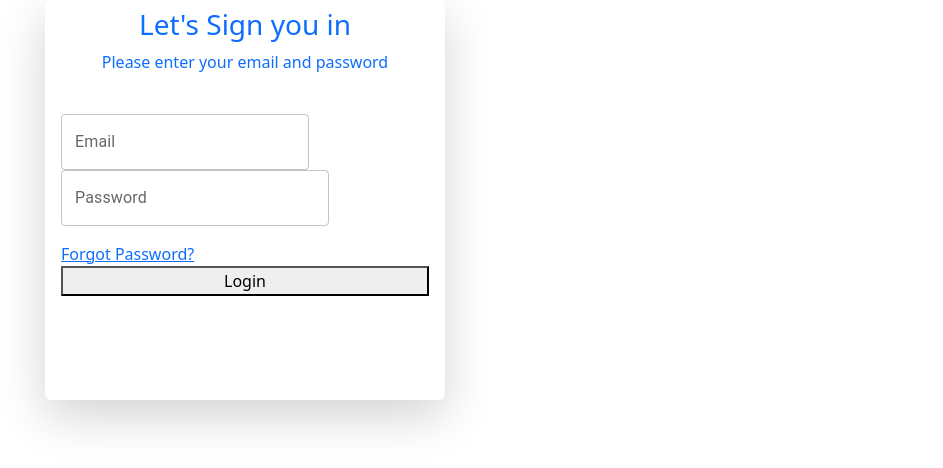
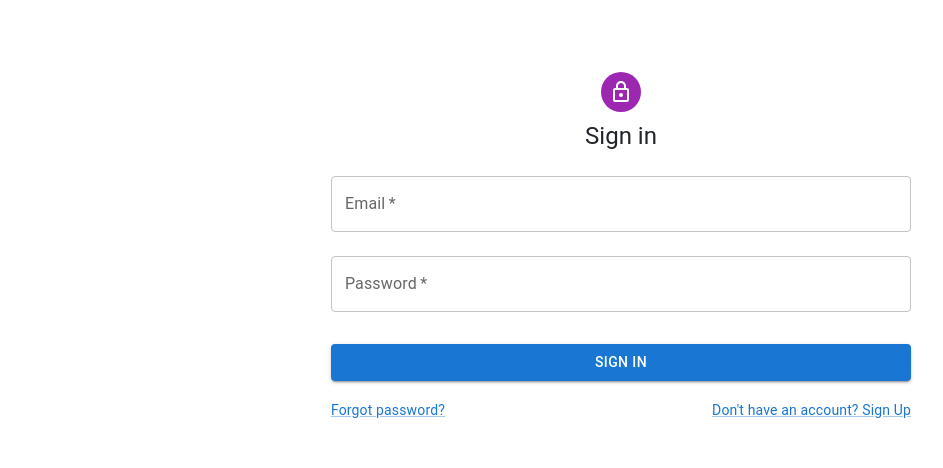
Before and after one commit to arthropodas/django-reactjs, a React (Create React App) app in the folder sample/: page / in a window 1280 px wide. Shown: the top 468 px of the page, without its empty margins (19-962 px from the left). Built offline with nearby package versions, Linux system fonts and the light colour scheme; some icons are missing.

Commit message:
login completer

```diff
--- a/sample/package.json
+++ b/sample/package.json
@@ -5,6 +5,7 @@
   "dependencies": {
     "@emotion/react": "^11.11.1",
     "@emotion/styled": "^11.11.0",
+    "@mui/icons-material": "^5.15.0",
     "@mui/material": "^5.15.0",
     "@testing-library/jest-dom": "^5.17.0",
     "@testing-library/react": "^13.4.0",
--- a/sample/src/Login/login.js
+++ b/sample/src/Login/login.js
@@ -1,21 +1,25 @@
 // Inside your Login component
-import React, { useState } from 'react';
-import 'bootstrap/dist/css/bootstrap.min.css';
-import { useForm } from 'react-hook-form';
-import { Icon } from 'react-icons-kit';
-import { eyeOff } from 'react-icons-kit/feather/eyeOff';
-import { eye } from 'react-icons-kit/feather/eye';
-import MuiTextField from '../components/common/MuiTextField';
-import Box from '@mui/material/Box';
-import { createTheme,ThemeProvider } from '@mui/material/styles';
-import { Container } from '@mui/material';
-
+import React  from "react";
+import "bootstrap/dist/css/bootstrap.min.css";
+import { useForm } from "react-hook-form";
+import MuiTextField from "../components/common/MuiTextField";
+import Box from "@mui/material/Box";
+import Grid from "@mui/material/Grid";
+import Link from "@mui/material/Link"
+import { createTheme, ThemeProvider } from "@mui/material/styles";
+import { Container } from "@mui/material";
+import LockOutlinedIcon from "@mui/icons-material/LockOutlined";
+import Avatar from "@mui/material/Avatar";
+import Button from "@mui/material/Button";
+import Typography from "@mui/material/Typography";
 
 const defaultTheme = createTheme();
 const Login = () => {
-  const { register, handleSubmit, formState: { errors } } = useForm({ mode: 'onChange' });
-  const [errorMessage, setErrorMessage] = useState('');
-  const [passwordVisibility, setPasswordVisibility] = useState(false);
+  const {
+    register,
+    handleSubmit,
+    formState: { errors },
+  } = useForm({ mode: "onChange" });
 
   const onSubmit = (data, event) => {
     event.preventDefault(); // Prevent the default form submission behavior
@@ -26,79 +30,88 @@
     };
 
     // Now formData contains email and password
-    console.log('Form Data:', formData);
+    console.log("Form Data:", formData);
     // You can proceed to send this data to the server or perform other actions.
-  };
-
-  const togglePasswordVisibility = () => {
-    setPasswordVisibility(!passwordVisibility);
   };
 
   const isFormValid = Object.keys(errors).length === 0; // Check if there are no errors
 
   return (
-<ThemeProvider theme = {defaultTheme}>
-<Container>
+    <ThemeProvider theme={defaultTheme}>
+      <Container>
+        <Box
+          sx={{
+            marginTop: 8,
+            display: "flex",
+            flexDirection: "column",
+            alignItems: "center",
+          }}
+        >
+          <Avatar sx={{ m: 1, bgcolor: "secondary.main" }}>
+            <LockOutlinedIcon />
+          </Avatar>
 
-            <div className="card shadow-lg justify-content-center" style={{ border: '0', maxWidth: '400px', minHeight: '400px' }}>
-              <div className="card-header text-primary" style={{ border: '0', backgroundColor: 'white' }}>
-                <h3 className="text-center login-title">Let's Sign you in</h3>
-                {/* Error or information message */}
-                {errorMessage ? (
-                  <p className="email-text text-center" style={{ color: 'red' }}>{errorMessage}</p>
-                ) : (
-                  <p className="email-text text-center">Please enter your email and password</p>
-                )}
-              </div>
-              <div className="card-body">
-                <form onSubmit={handleSubmit(onSubmit)}>
+          <Typography component="h1" variant="h5">
+            Sign in
+          </Typography>
 
-                  <Box>
+          <Box
+            component="form"
+            onSubmit={handleSubmit}
+            noValidate
+            sx={{ mt: 1 }}
+          >
+            <form onSubmit={handleSubmit(onSubmit)}>
+              <MuiTextField
+                label="Email"
+                error={!!errors.email}
+                helperText={
+                  errors.email && "Please enter a valid email address."
+                }
+                registerProps={register("email", {
+                  required: true,
+                  pattern: /^[^\s@]+@[^\s@]+\.[^\s@]+$/,
+                })}
+              />
 
-                    <MuiTextField
-                      label="Email"
+              <MuiTextField
+                label="Password"
+                type={"password"}
+                error={!!errors.password}
+                helperText={errors.password && "Please enter a password."}
+                registerProps={register("password", {
+                  required: true,
+                  maxLength: 20,
+                })}
+              />
 
-                      error={!!errors.email}
-                      helperText={errors.email && 'Please enter a valid email address.'}
-                      registerProps={register('email', { required: true, pattern: /^[^\s@]+@[^\s@]+\.[^\s@]+$/ })}
-                    />
-                  </Box>
-
-                  {/* Password TextField with eye icon */}
-                  <div className=" mb-3 position-relative">
-                    <MuiTextField
-                      label="Password"
-                      type={passwordVisibility ? 'text' : 'password'}
-                      error={!!errors.password}
-                      helperText={errors.password && 'Please enter a password.'}
-                      registerProps={register('password', { required: true, maxLength: 20 })}
-                      InputProps={{
-                        endAdornment: (
-                          <Icon
-                            icon={passwordVisibility ? eyeOff : eye}
-                            size={20}
-                            onClick={togglePasswordVisibility}
-                            style={{ position: 'absolute', top: '50%', right: '8px', transform: 'translateY(-50%)', cursor: 'pointer' }}
-                          />
-                        ),
-                      }}
-                    />
-                  </div>
-                  <a href="#" className="forgot-password-link">Forgot Password?</a>
-                  <div className="d-lg-grid gap-2">
-                    <button type="submit" className={`custom-button ${isFormValid ? '' : 'disabled'}`} disabled={!isFormValid}>
-                      Login
-                    </button>
-                  </div>
-                </form>
-              </div>
-            </div>
-</Container>
-</ThemeProvider>
-
-
-
-
+              <Button
+                type="submit"
+                fullWidth
+                variant={isFormValid ? "contained" : "outlined"}
+                color="primary"
+                sx={{ mt: 3, mb: 2 }}
+                disabled={!isFormValid}
+              >
+                Sign In
+              </Button>
+            </form>
+            <Grid container>
+              <Grid item xs>
+                <Link href="#" variant="body2">
+                  Forgot password?
+                </Link>
+              </Grid>
+              <Grid item>
+                <Link href="#" variant="body2">
+                  {"Don't have an account? Sign Up"}
+                </Link>
+              </Grid>
+            </Grid>
+          </Box>
+        </Box>
+      </Container>
+    </ThemeProvider>
   );
 };
 
--- a/sample/src/components/common/MuiTextField.js
+++ b/sample/src/components/common/MuiTextField.js
@@ -1,9 +1,12 @@
 import { TextField } from "@mui/material";
 import React from "react";
 
-const MuiTextField = ({ registerProps, error, labelShrink = true, value, ...otherProps }) => {
+const MuiTextField = ({ registerProps, error, value, ...otherProps }) => {
   return (
     <TextField
+    margin="normal"
+    required
+    fullWidth
       {...registerProps}
       error={!!error}
       helperText={error}
```
Also changed, not shown: 1 other file (tests, documents, lock files or other folders).
